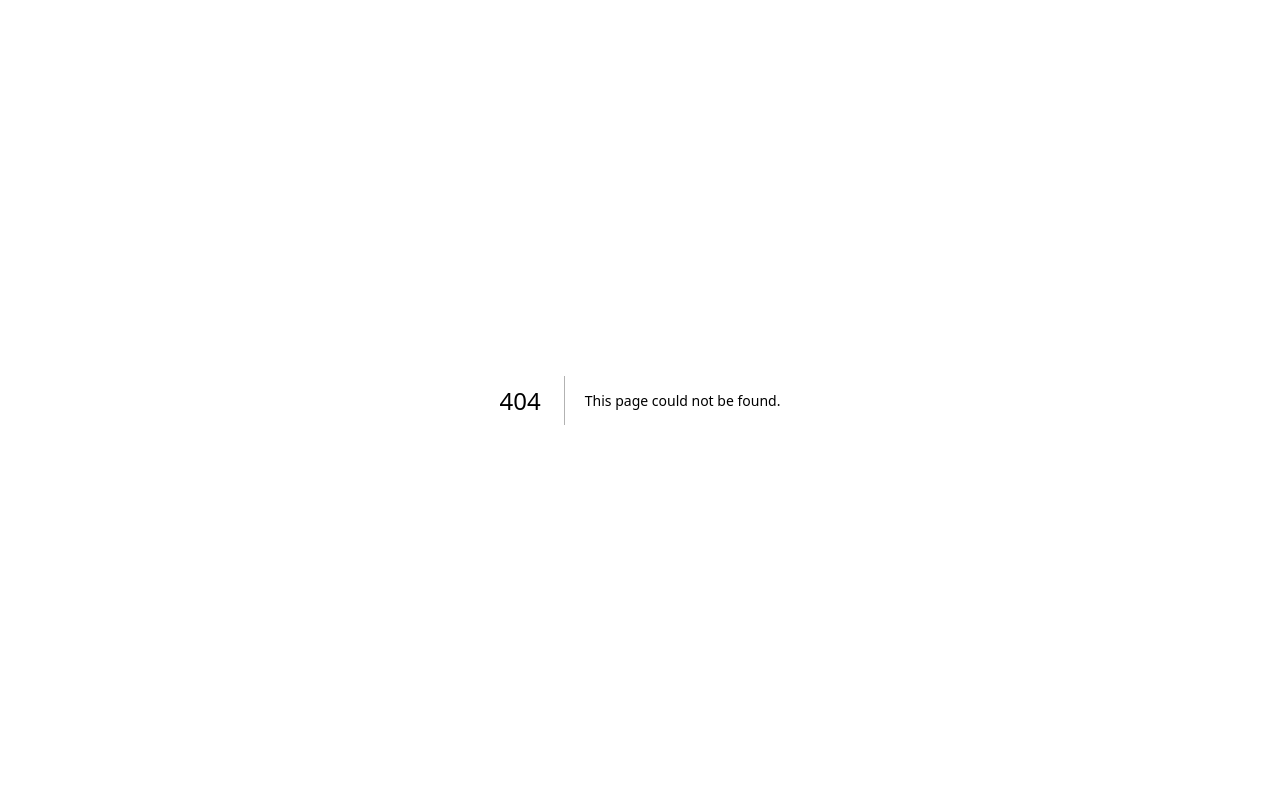
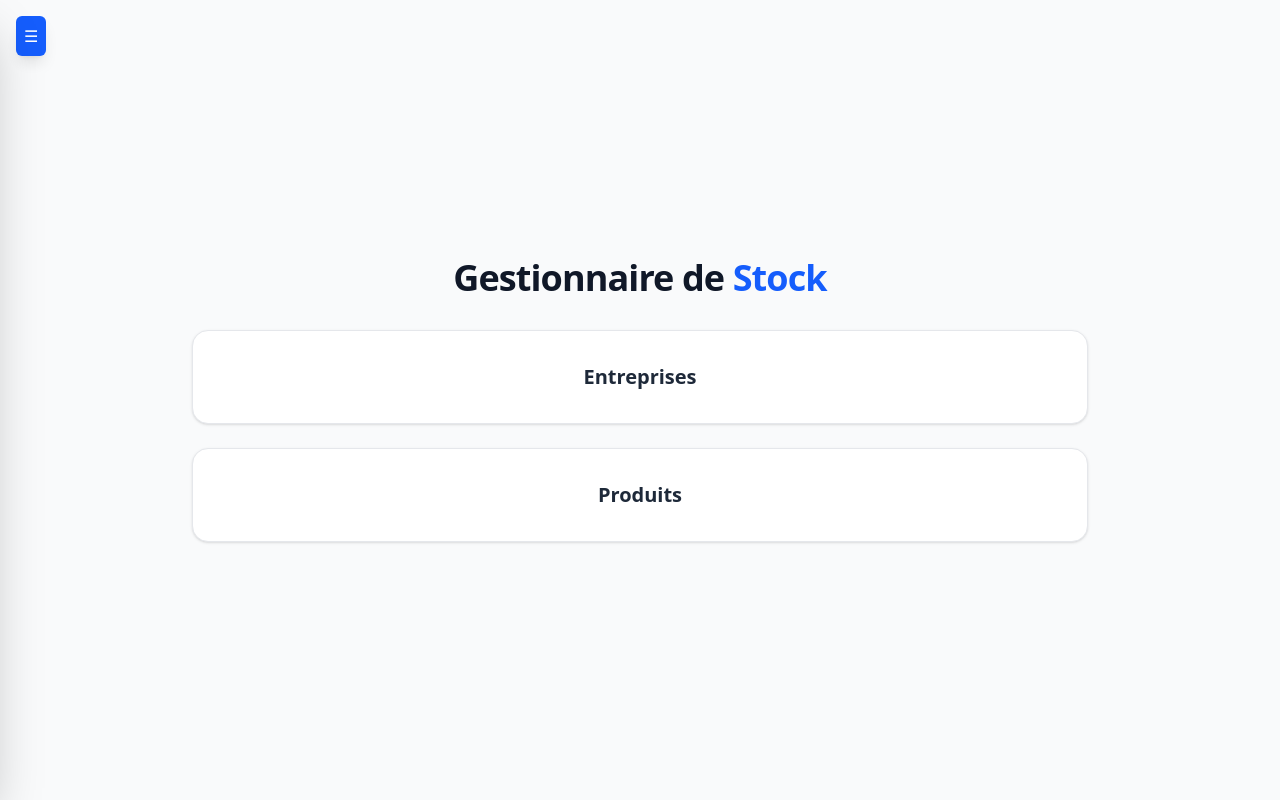
Before and after one commit to tomfrx12/gestion-stock, a Next.js app: page /index in a window 1280 px wide. Before the commit this address had no page. Built offline with nearby package versions, Linux system fonts and the light colour scheme.

Commit message:
Ajout de la page d'accueil et du composant Sidebar pour la navigation dans l'application de gestion de stock.

```diff
--- /dev/null
+++ b/app/index/page.jsx
@@ -0,0 +1,28 @@
+"use client";
+
+import Link from "next/link";
+
+export default function Index() {
+    return (
+        <main className="min-h-screen bg-gray-50 p-8 flex flex-col items-center justify-center">
+            <div className="max-w-4xl w-full text-center space-y-8">
+                <h1 className="text-4xl font-extrabold text-gray-900 tracking-tight">
+                    Gestionnaire de <span className="text-blue-600">Stock</span>
+                </h1>
+
+                <div className="flex flex-col gap-6 mx-auto">
+                    <Link href="/entreprise">
+                        <div className="w-full h-full p-8 bg-white border border-gray-200 rounded-2xl shadow-sm hover:shadow-md hover:border-blue-400 transition-all duration-200 flex flex-col items-center">
+                            <h2 className="text-xl font-bold text-gray-800">Entreprises</h2>
+                        </div>
+                    </Link>
+                    <Link href="/stock">
+                        <div className="w-full h-full p-8 bg-white border border-gray-200 rounded-2xl shadow-sm hover:shadow-md hover:border-blue-400 transition-all duration-200 flex flex-col items-center">
+                            <h2 className="text-xl font-bold text-gray-800">Produits</h2>
+                        </div>
+                    </Link>
+                </div>
+            </div>
+        </main>
+    );
+}
--- a/app/layout.tsx
+++ b/app/layout.tsx
@@ -1,5 +1,6 @@
 import type { Metadata } from "next";
 import "./globals.css";
+import Sidebar from "../components/Sidebar";
 
 export const metadata: Metadata = {
     title: "Gestion Stock",
@@ -9,8 +10,11 @@ export const metadata: Metadata = {
 export default function RootLayout({ children }: Readonly<{ children: React.ReactNode; }>) {
     return (
         <html lang="fr">
-            <body>
-                {children}
+            <body className="antialiased">
+                <Sidebar />
+                <div className="min-h-screen">
+                    {children}
+                </div>
             </body>
         </html>
     );
--- /dev/null
+++ b/components/Sidebar.jsx
@@ -0,0 +1,50 @@
+"use client";
+
+import { useState } from "react";
+import { useRouter } from "next/navigation";
+import Link from "next/link";
+
+export default function Sidebar() {
+    const [isOpen, setIsOpen] = useState(false);
+    const router = useRouter();
+
+    return (
+        <>
+            <button
+                onClick={() => setIsOpen(true)}
+                className="fixed top-4 left-4 z-50 p-2 bg-blue-600 text-white rounded-md shadow-lg hover:bg-blue-700 transition-colors"
+            >
+                ☰
+            </button>
+
+            {isOpen && (
+                <div
+                    className="fixed inset-0 bg-opacity-50 z-40 transition-opacity"
+                    onClick={() => setIsOpen(false)}
+                />
+            )}
+
+            <div className={`fixed top-0 left-0 h-full w-64 bg-white shadow-2xl z-50 transform transition-transform duration-300 ease-in-out ${isOpen ? "translate-x-0" : "-translate-x-full"}`}>
+                <div className="p-6 flex flex-col h-full">
+                    <div className="flex justify-between items-center mb-8">
+                        <h2 className="text-xl font-bold text-gray-800">Menu</h2>
+                        <button onClick={() => setIsOpen(false)} className="text-gray-500 text-2xl">×</button>
+                    </div>
+
+                    <button
+                        onClick={() => (router.back(), setIsOpen(false))}
+                        className="flex items-center text-sm font-medium text-gray-500 hover:text-blue-600 transition-colors mb-4"
+                    >
+                        <span className="mr-2">←</span> Retour
+                    </button>
+
+                    <nav className="space-y-4 flex-1">
+                        <Link href="/index" onClick={() => setIsOpen(false)} className="block p-3 hover:bg-blue-50 rounded-lg text-gray-700 font-medium">Accueil</Link>
+                        <Link href="/entreprise" onClick={() => setIsOpen(false)} className="block p-3 hover:bg-blue-50 rounded-lg text-gray-700 font-medium">Entreprises</Link>
+                        <Link href="/stock" onClick={() => setIsOpen(false)} className="block p-3 hover:bg-blue-50 rounded-lg text-gray-700 font-medium">Produits</Link>
+                    </nav>
+                </div>
+            </div>
+        </>
+    );
+}
```
